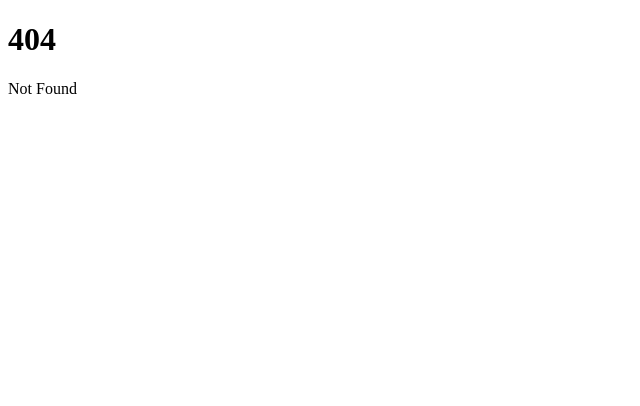
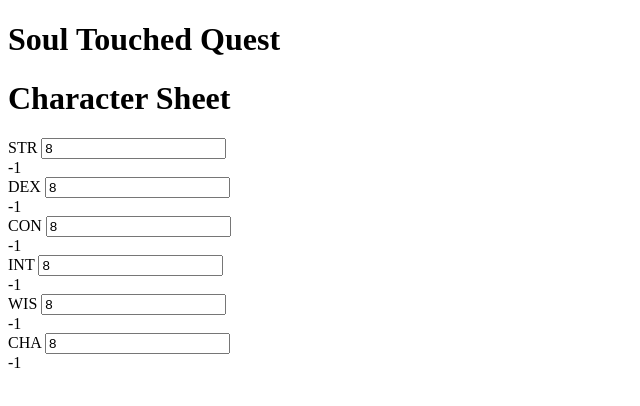
Before and after one commit to matalina/soul-touched-quest, a SvelteKit app: page /character-sheet in a window 1280 px wide. Before the commit this address had no page. Shown: the top 406 px of the page, without its empty margins (0-640 px from the left). Built offline with nearby package versions, Linux system fonts and the light colour scheme.

Commit message:
added character ability scores

```diff
--- /dev/null
+++ b/src/routes/+layout.svelte
@@ -0,0 +1,3 @@
+<h1>Soul Touched Quest</h1>
+
+<slot></slot>
--- /dev/null
+++ b/src/routes/character-sheet/+page.js
@@ -0,0 +1,13 @@
+import { error } from '@sveltejs/kit';
+
+/** @type {import('./$types').PageLoad} */
+export function load({ params }) {
+  /* if (params.slug === 'hello-world') {
+    return {
+      title: 'Hello world!',
+      content: 'Welcome to our blog. Lorem ipsum dolor sit amet...'
+    };
+  }
+
+  throw error(404, 'Not found'); */
+}
--- /dev/null
+++ b/src/routes/character-sheet/+page.svelte
@@ -0,0 +1,17 @@
+<script type="ts">
+	import Ability from './ability.svelte';
+
+  import { character } from '../../stores/character';
+
+  let { str, dex, con, int, wis, cha } = $character.abilities;
+
+</script>
+
+<h1>Character Sheet</h1>
+
+<Ability abilityName="STR" abilityValue={str}/>
+<Ability abilityName="DEX" abilityValue={dex}/>
+<Ability abilityName="CON" abilityValue={con}/>
+<Ability abilityName="INT" abilityValue={int}/>
+<Ability abilityName="WIS" abilityValue={wis}/>
+<Ability abilityName="CHA" abilityValue={cha}/>
--- /dev/null
+++ b/src/routes/character-sheet/ability.svelte
@@ -0,0 +1,12 @@
+<script type="ts">
+
+export let abilityName = '';
+export let abilityValue = 0;
+
+$: abilityModifier = Math.floor((abilityValue - 10) / 2)
+
+</script>
+
+<label for="ability-{abilityName}">{abilityName}</label>
+<input name="ability-{abilityName}" bind:value={abilityValue} placeholder={abilityName} />
+<div>{abilityModifier}</div>
--- /dev/null
+++ b/src/stores/character.ts
@@ -0,0 +1,23 @@
+import { writable } from "svelte/store";
+
+export interface PlayerCharacter {
+  abilities: {
+    str: number;
+    dex: number;
+    con: number;
+    int: number;
+    wis: number;
+    cha: number;
+  }
+}
+
+export const character = writable({
+  abilities: {
+    str: 8,
+    dex: 8,
+    con: 8,
+    int: 8,
+    wis: 8,
+    cha: 8,
+  }
+} as PlayerCharacter)
```
